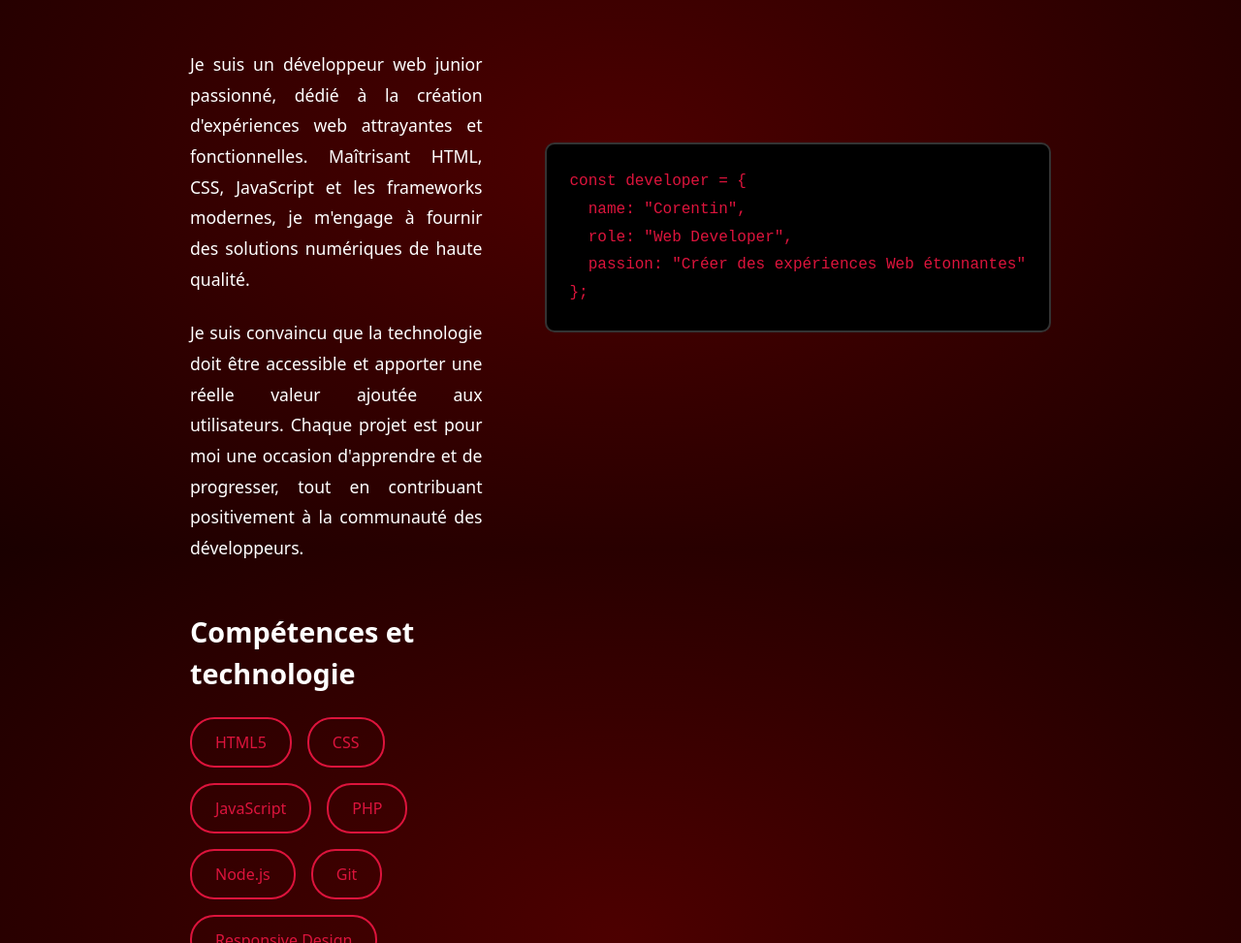
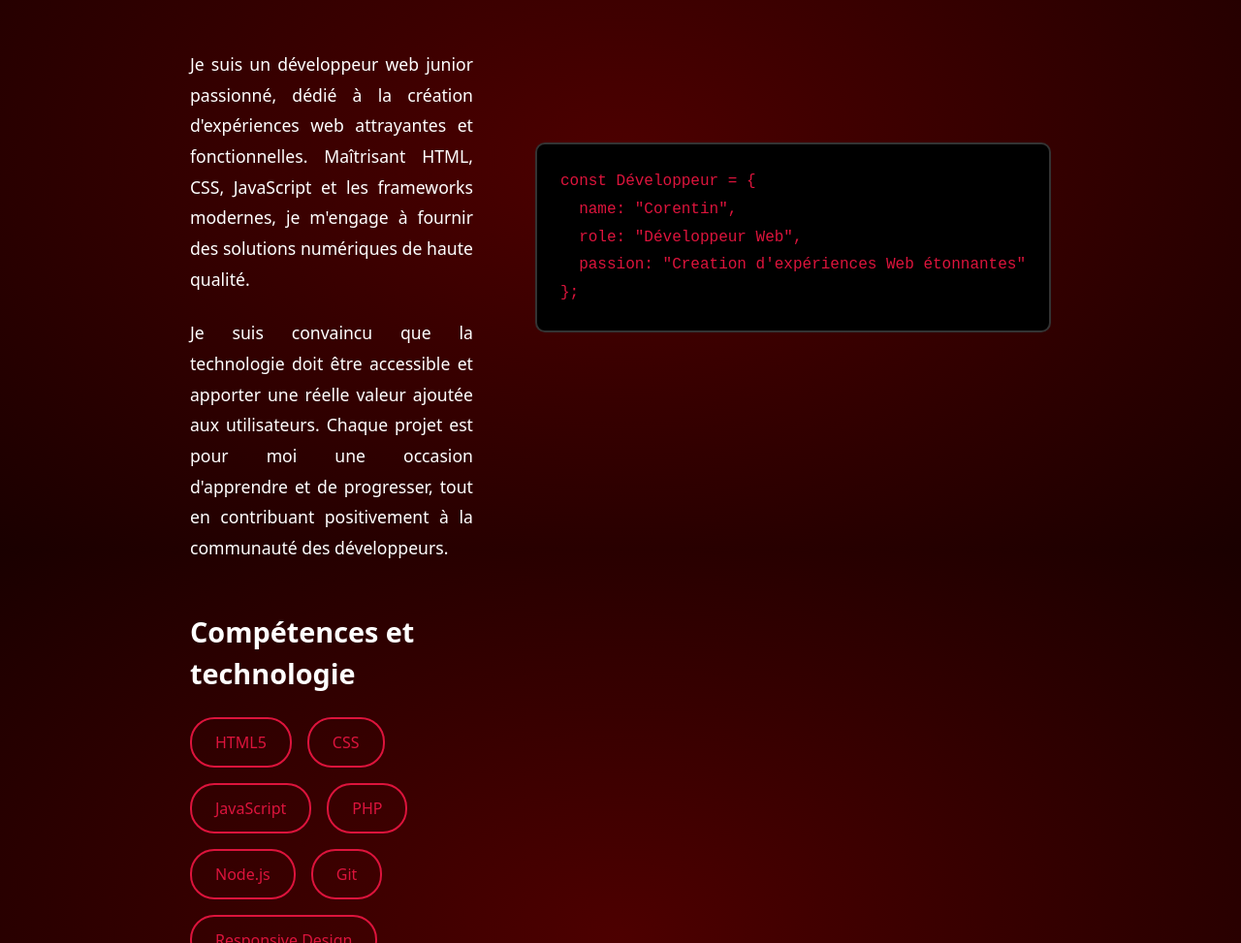
Before and after one commit to Corentin1876/Corentin-Etienne, a plain HTML site: page index.html in a window 1280 px wide. Shown: the part 1033-2006 px from the top of the page at 97% size. Drawn offline with Linux system fonts and the light colour scheme.

Commit message:
Mise à jour index.html

```diff
--- a/index.html
+++ b/index.html
@@ -103,10 +103,10 @@
                 </div>
                 <div class="about-right">
                     <div class="code-block">
-                        <pre><code>const developer = {
+                        <pre><code>const Développeur = {
   name: "Corentin",
-  role: "Web Developer",
-  passion: "Créer des expériences Web étonnantes"
+  role: "Développeur Web",
+  passion: "Creation d'expériences Web étonnantes"
 };</code></pre>
                     </div>
                 </div>
```
